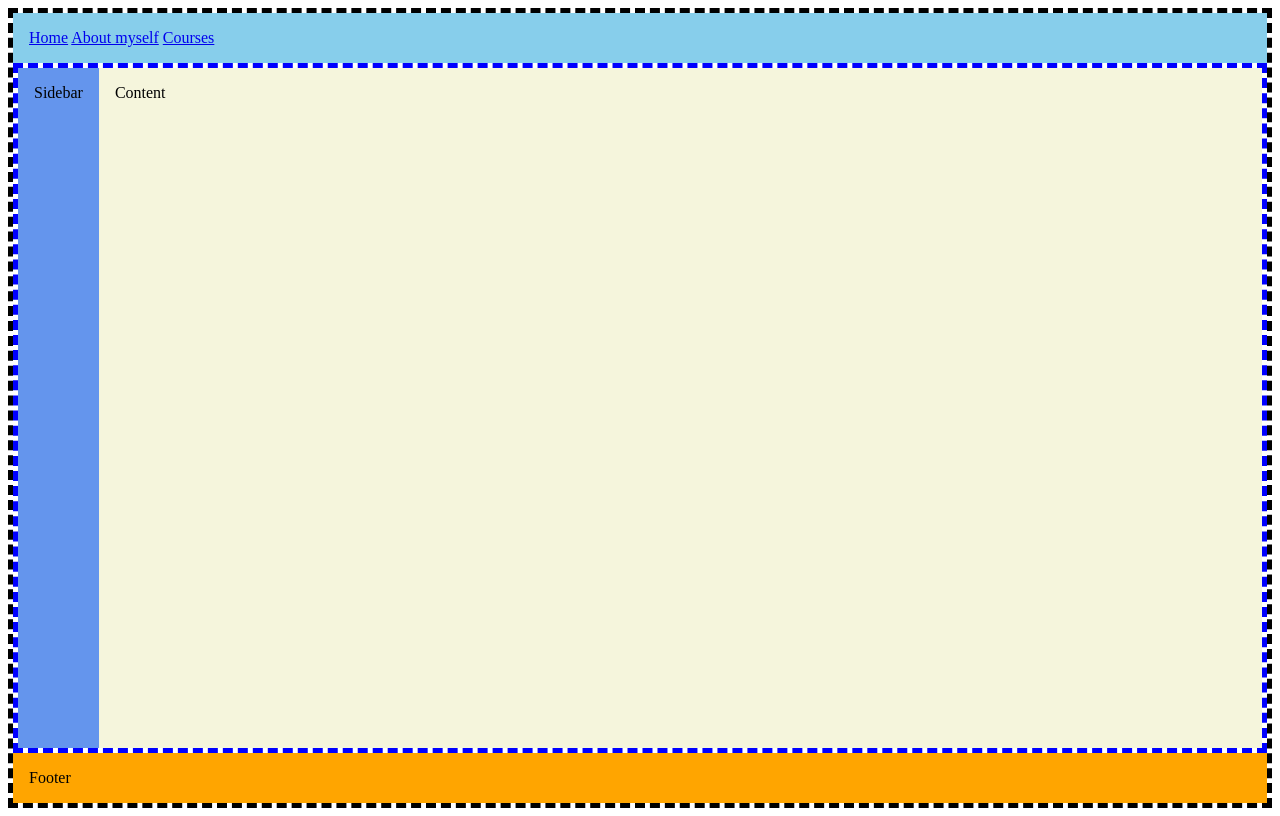
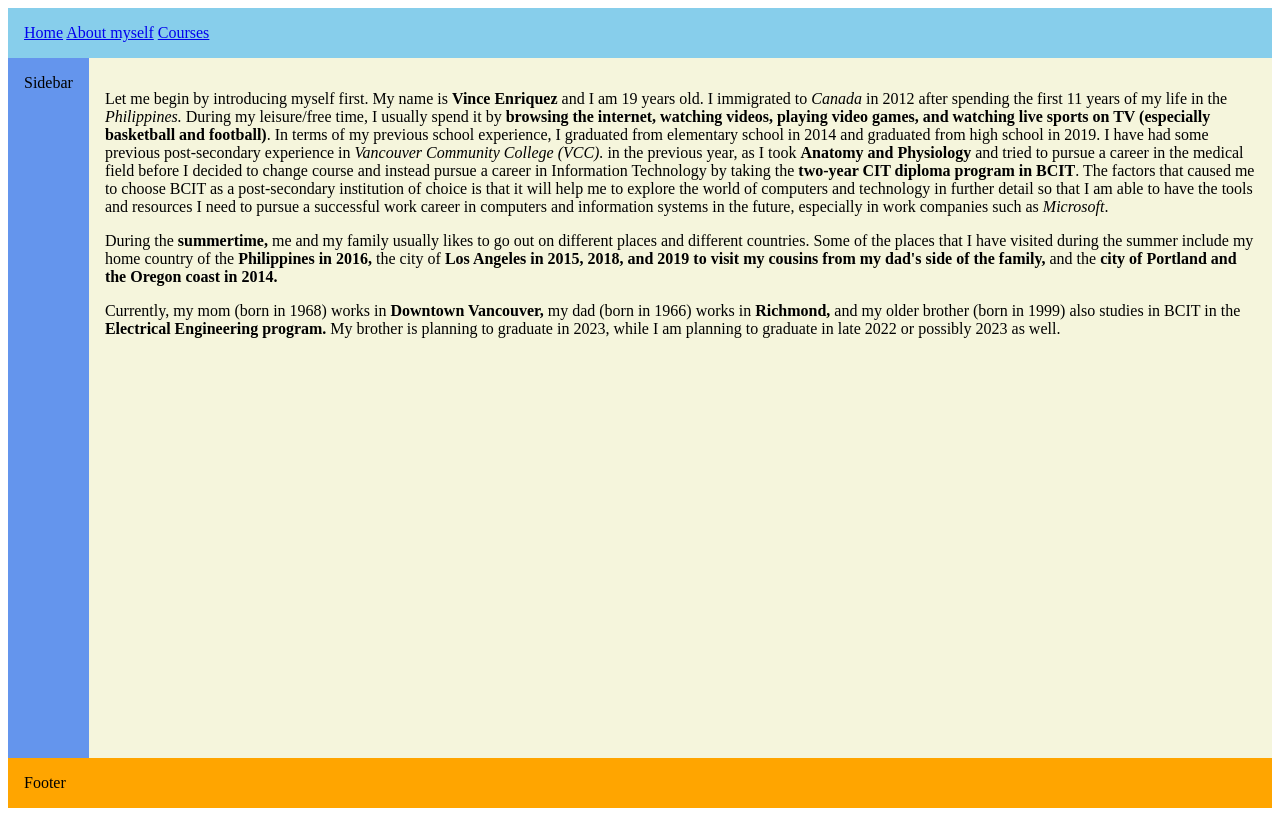
Before and after one commit to vince0411/lab-week-8, a plain HTML site: page pages/about.html in a window 1280 px wide. Drawn offline with Linux system fonts and the light colour scheme.

Commit message:
Added text to all personal website pages

```diff
--- a/CSS/styles.css
+++ b/CSS/styles.css
@@ -6,7 +6,6 @@
     display: flex;
     flex-direction: column;
     height: 100vh;
-    border: 5px dashed black;
     box-sizing: border-box;
   }
   .header {
@@ -17,7 +16,6 @@
     display: flex;
     flex-direction: row;
     flex-grow: 1;
-    border: 5px dashed blue;
   }
   .sidebar {
     background: cornflowerblue;
@@ -27,6 +25,7 @@
     flex-grow: 1;
     background: beige;
     padding: 1rem;
+    overflow: auto;
   }
   .sidebar-2 {
     background: turquoise;
--- a/pages/about.html
+++ b/pages/about.html
@@ -15,7 +15,31 @@
         </header>
         <main class="main">
           <div class="sidebar">Sidebar</div>
-          <div class="content">Content</div>
+          <div class="content">
+            <p>Let me begin by introducing myself first. My name is <strong>Vince Enriquez</strong> and I am 19 years old. I immigrated to <em>Canada</em> in 2012 after
+            spending the first 11 years of my life in the <em>Philippines.</em> During my leisure/free time, I usually spend it by
+            <strong>browsing the internet, watching videos, playing video games, and watching live sports on TV
+            (especially basketball and football)</strong>. In terms of my previous school experience, I graduated from elementary
+            school in 2014 and graduated from high school in 2019. I have had some previous post-secondary experience in <em>Vancouver Community College
+            (VCC).</em> in the previous year, as I took <strong>Anatomy and Physiology</strong> and tried to pursue a career in the medical
+            field before I decided to change course and instead pursue a career in Information Technology by taking
+            the <strong>two-year CIT diploma program in BCIT</strong>. The factors that caused me to choose BCIT as a post-secondary
+            institution of choice is that it will help me to explore the world of computers and technology in further
+            detail so that I am able to have the tools and resources I need to pursue a successful work career in
+            computers and information systems in the future, especially in work companies such as <em>Microsoft</em>.
+            </p>
+
+            <p> During the <strong>summertime,</strong> me and my family usually likes to go out on different places
+            and different countries. Some of the places that I have visited during the summer include my home country
+            of the <strong> Philippines in 2016, </strong> the city of <strong>Los Angeles in 2015, 2018, and 2019 to visit
+            my cousins from my dad's side of the family, </strong> and the <strong>city of Portland and the Oregon coast
+            in 2014.</strong></p>
+
+            <p> Currently, my mom (born in 1968) works in <strong>Downtown Vancouver,</strong> my dad (born in 1966) works
+            in <strong>Richmond,</strong> and my older brother (born in 1999) also studies in BCIT in the
+            <strong>Electrical Engineering program.</strong> My brother is planning to graduate in 2023, while I am planning
+            to graduate in late 2022 or possibly 2023 as well.</p>
+          </div>
         </main>
         <footer class="footer">Footer</footer>
       </div>
```
Also changed, not shown: index.html (+10 -5 lines), pages/courses.html (+11 -1 lines).
